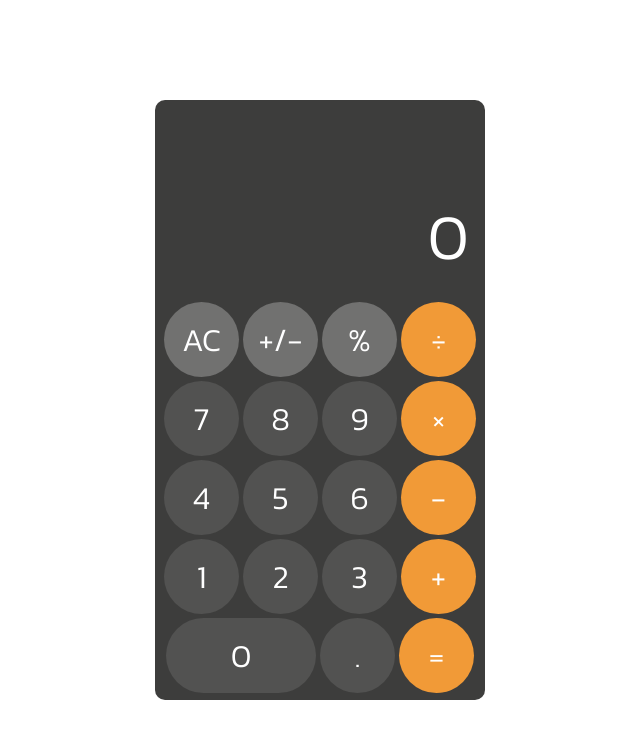
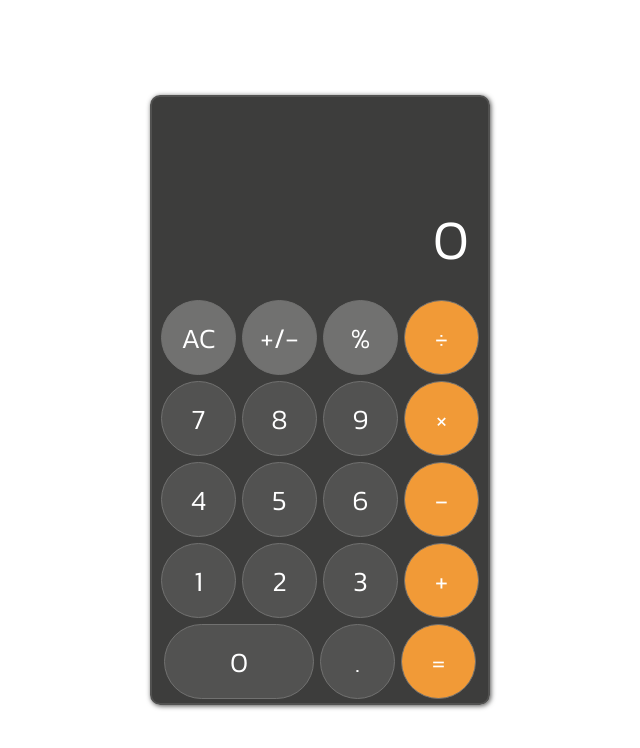
Before and after one commit to Noppanut01/Calculator-WebApp, a plain HTML site: page index.html in a window 1280 px wide. Shown: the whole page, without its empty margins (320-960 px from the left). Drawn offline with Linux system fonts and the light colour scheme.

Commit message:
update design
Change width height and margin. Add shadow

```diff
--- a/index.html
+++ b/index.html
@@ -13,15 +13,15 @@
         </div>
         <div class="flex">
             <div class="num"><input type="button" class="lightgray" value="AC"></div>
-            <div class="num"><input type="button" class="lightgray"  value="+/-"></div>
-            <div class="num"><input type="button" class="lightgray"  value="%"></div>
-            <div class="num"><input type="button" class="orange"  value="÷"></div>
+            <div class="num"><input type="button" class="lightgray" value="+/-"></div>
+            <div class="num"><input type="button" class="lightgray" value="%"></div>
+            <div class="num"><input type="button" class="orange" value="÷"></div>
         </div>
         <div class="flex">
-            <div class="num"><input type="button" class="gray"  value="7"></div>
-            <div class="num"><input type="button" class="gray"   value="8"></div>
+            <div class="num"><input type="button" class="gray" value="7"></div>
+            <div class="num"><input type="button" class="gray" value="8"></div>
             <div class="num"><input type="button" class="gray" value="9"></div>
-            <div class="num"><input type="button" class="orange"   value="×"></div>
+            <div class="num"><input type="button" class="orange" value="×"></div>
         </div>
         <div class="flex">
             <div class="num"><input type="button" class="gray" value="4"></div>
@@ -37,7 +37,7 @@
             value="+"></div>
         </div>
         <div class="flex">
-            <div class="num"><input style="width: 150px; border-radius: 40px;" type="button" class="gray" value="0"></div>
+            <div class="num"><input style="width: 150px; border-radius: 100px;" type="button" class="gray" value="0"></div>
             <div class="num"><input type="button" class="gray" value="."></div>
             <div class="num"><input type="button" class="orange" value="="></div>
         </div>
--- a/style.css
+++ b/style.css
@@ -19,17 +19,19 @@ body {
   height: 100vh;
 }
 .container {
-  width: 330px;
-  height: 600px;
+  width: 340px;
+  height: 610px;
   background-color: rgba(40, 40, 39, 0.9);
   border-radius: 10px;
+  border: 2px var(--gray) solid;
   display: flex;
   flex-direction: column;
   align-items: center;
-  margin: 0 auto;
   position: relative;
   top: 50%;
-  transform: translateY(-50%);
+  left: 50%;
+  transform: translate(-50%, -50%);
+  box-shadow: 1px 1px 5px var(--gray);
 }
 .display {
   width: 330px;
@@ -39,11 +41,8 @@ body {
 }
 .output {
   position: absolute;
-  /* width: 100%; */
   padding: 1rem;
-  /* text-align: right; */
-  /* height: 100%; */
-  font-size: 4rem;
+  font-size: 3.5rem;
   bottom: 0px;
   right: 0px;
 }
@@ -51,14 +50,14 @@ body {
   display: flex;
 }
 .num {
-  margin: 2px;
+  margin: 3px;
 }
 input[type="button"] {
   width: 75px;
   height: 75px;
   border-radius: 50%;
-  border: none;
-  font-size: 2rem;
+  border: 1px var(--lightgray) solid;
+  font-size: 1.75rem;
   color: white;
 }
 
```
